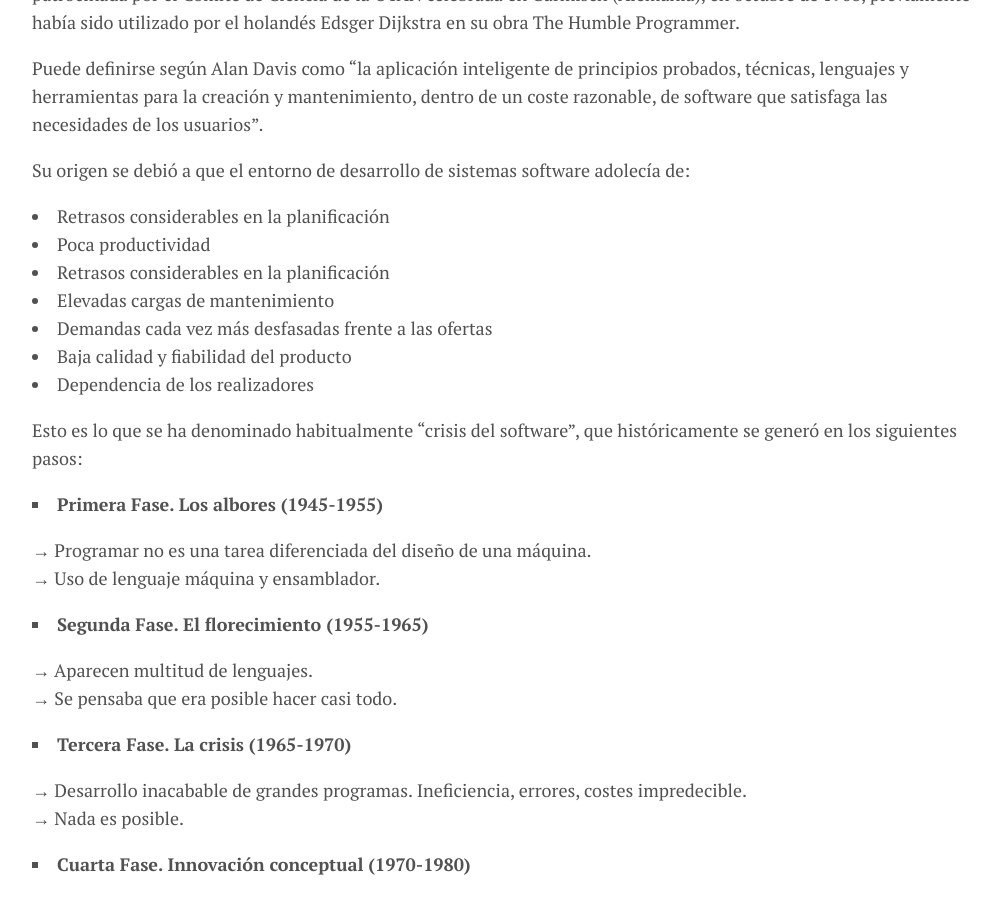
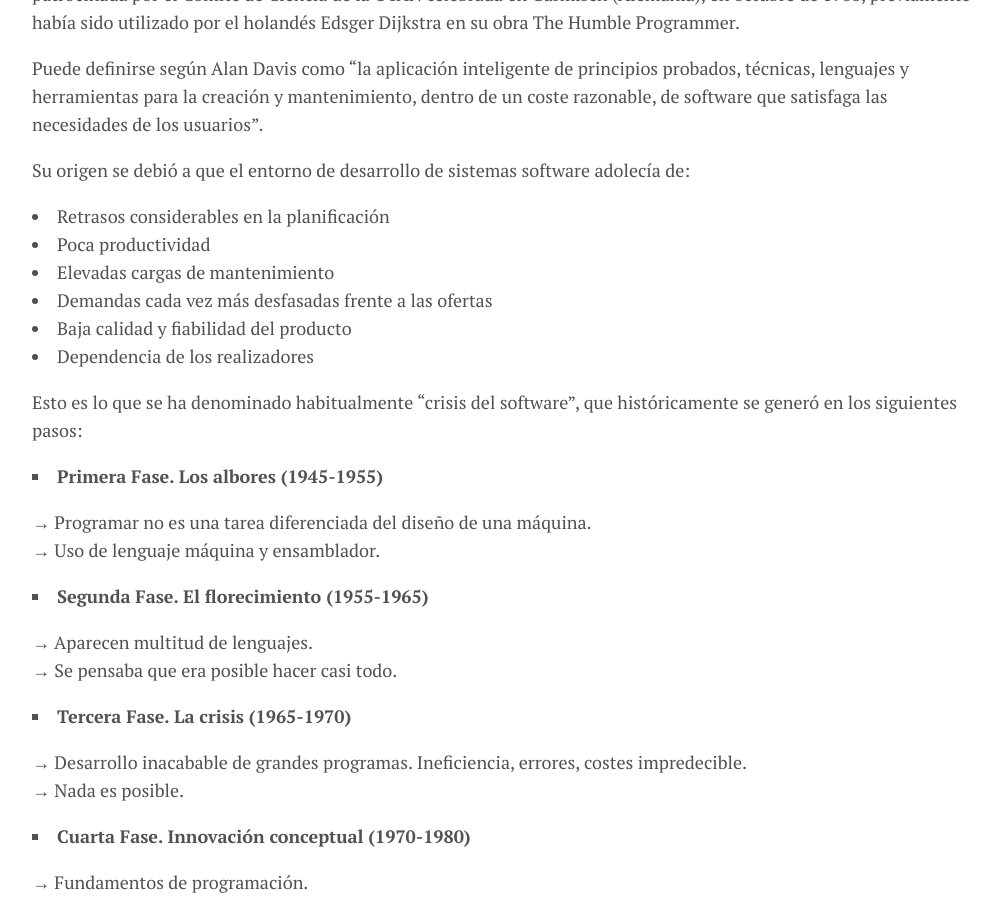
Before and after one commit to CesarFCL/CesarCarrion, a Jekyll site: the page built from menu/IntSof.md, in a window 1280 px wide and 900 px high, scrolled down 2228 px. Shown: the whole window, without its empty margins (138-1138 px from the left). Built offline with Jekyll 4.4.1, drawn with Linux system fonts in a browser that asks for light colours.

Commit message:
Modificación 2.9
Modificación 2.9

```diff
--- a/menu/IntSof.md
+++ b/menu/IntSof.md
@@ -66,8 +66,6 @@ Su origen se debió a que el entorno de desarrollo de sistemas software adolecí
 <li type="disc">Retrasos considerables en la planificación</li>
 
 <li type="disc">Poca productividad</li>
-
-<li type="disc">Retrasos considerables en la planificación</li>
 
 <li type="disc">Elevadas cargas de mantenimiento</li>
 
```
